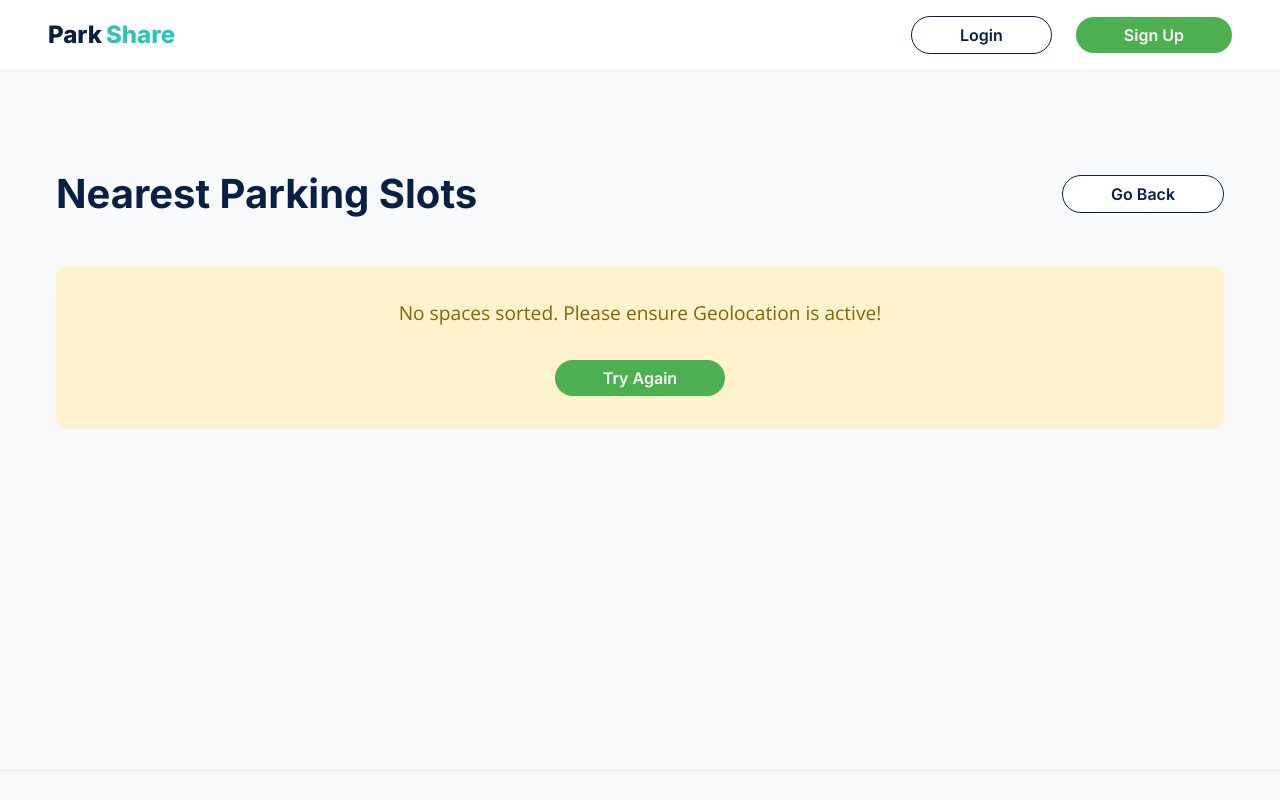
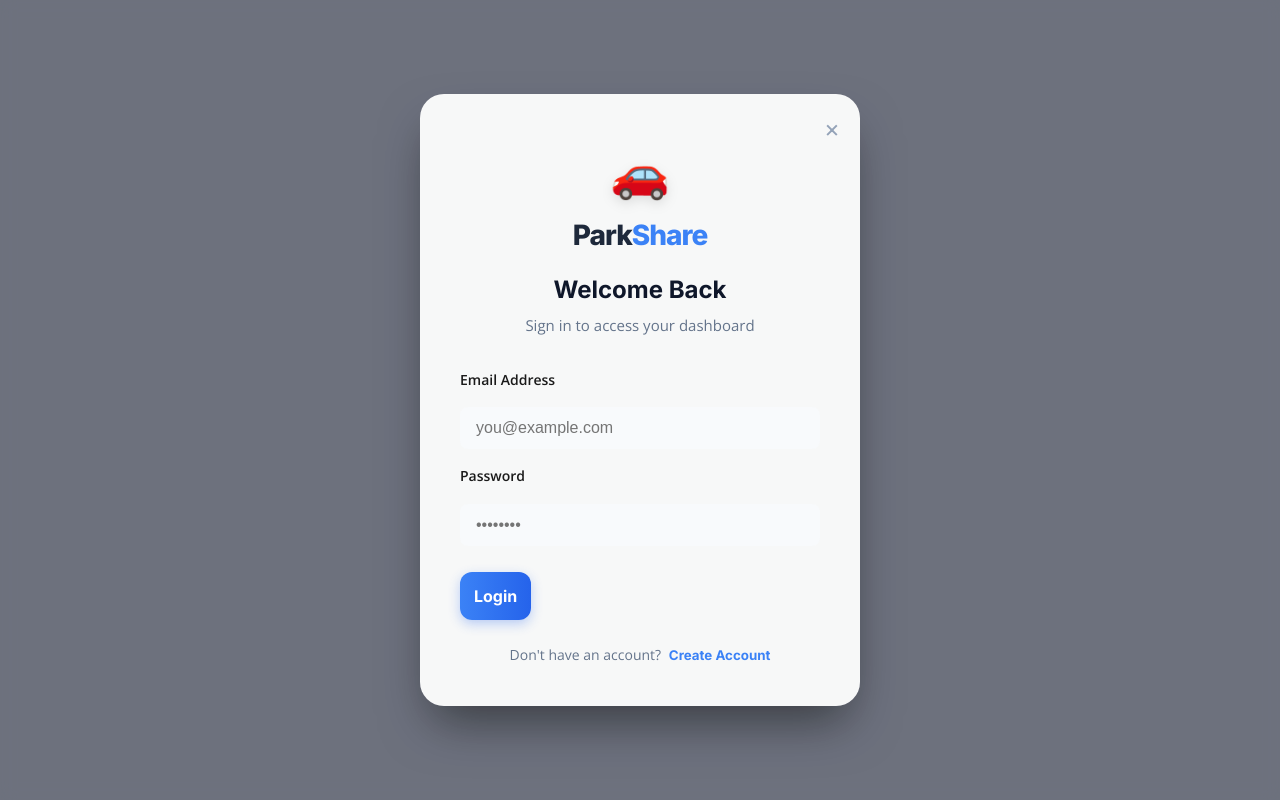
Before and after one commit to rosi462005-hue/parking-3, a React app in the folder frontend/: page /results in a window 1280 px wide. Shown: the top 800 px of the page. Built offline with nearby package versions, Linux system fonts and the light colour scheme; the HTML template or start-up script is replaced by a standard one.

Commit message:
feat: implement core frontend features including HowItWorks section, geolocation-based SearchPage, and mandatory authentication flow in App.jsx

```diff
--- a/frontend/src/App.jsx
+++ b/frontend/src/App.jsx
@@ -10,38 +10,72 @@ import ListPage from './pages/ListPage';
 import ResultsPage from './pages/ResultsPage';
 
 function App() {
-  const [isAuthOpen, setIsAuthOpen] = React.useState(false);
+  const [user, setUser] = React.useState(null);
+  const [isCheckingAuth, setIsCheckingAuth] = React.useState(true);
   const [authMode, setAuthMode] = React.useState('login');
-  const [user, setUser] = React.useState(null);
 
-  const handleOpenAuth = (mode) => {
-    setAuthMode(mode);
-    setIsAuthOpen(true);
+  React.useEffect(() => {
+    const checkAuth = async () => {
+      const token = localStorage.getItem('parkshare_token');
+      if (!token) {
+        setIsCheckingAuth(false);
+        return;
+      }
+      try {
+        const response = await fetch('http://127.0.0.1:8000/api/auth/me', {
+          headers: {
+            'Authorization': `Bearer ${token}`
+          }
+        });
+        if (response.ok) {
+          const userData = await response.json();
+          setUser(userData);
+        } else {
+          localStorage.removeItem('parkshare_token');
+        }
+      } catch (err) {
+        console.error('Auth verification failed', err);
+      } finally {
+        setIsCheckingAuth(false);
+      }
+    };
+    checkAuth();
+  }, []);
+
+  const handleLogout = () => {
+    localStorage.removeItem('parkshare_token');
+    setUser(null);
   };
 
-  const handleLogout = () => {
-    setUser(null);
-  };
+  if (isCheckingAuth) {
+    return <div className="loading-screen">Loading ParkShare...</div>;
+  }
 
   return (
     <Router>
       <div className="App">
+        {!user ? (
+          <div className="mandatory-auth">
+            <AuthModal
+              isOpen={true}
+              onClose={() => {}} // No closing for mandatory auth
+              mode={authMode}
+              setMode={setAuthMode}
+              onLogin={setUser}
+            />
+          </div>
+        ) : (
+          <>
             <header className="header">
               <Link to="/" className="logo" style={{ textDecoration: 'none' }}>
                 Park<span>Share</span>
               </Link>
               <nav className="nav-links">
-
-          {user ? (
+                {user && (
                   <div className="user-menu">
                     <span className="user-greeting">Hi, {user.name}</span>
                     <button className="btn btn-secondary" onClick={handleLogout}>Logout</button>
                   </div>
-          ) : (
-            <>
-              <button className="btn btn-secondary" onClick={() => handleOpenAuth('login')}>Login</button>
-              <button className="btn btn-primary" onClick={() => handleOpenAuth('signup')}>Sign Up</button>
-            </>
                 )}
               </nav>
               <button className="mobile-menu-btn">☰</button>
@@ -57,14 +91,8 @@ function App() {
             </main>
 
             <Footer />
-
-      <AuthModal
-        isOpen={isAuthOpen}
-        onClose={() => setIsAuthOpen(false)}
-        mode={authMode}
-        setMode={setAuthMode}
-        onLogin={setUser}
-      />
+          </>
+        )}
       </div>
     </Router>
   );
--- a/frontend/src/components/AuthModal.css
+++ b/frontend/src/components/AuthModal.css
@@ -2,112 +2,199 @@
   position: fixed;
   top: 0;
   left: 0;
-  right: 0;
-  bottom: 0;
-  background-color: rgba(10, 31, 68, 0.7); /* translucent primary color */
+  width: 100%;
+  height: 100%;
+  background: rgba(15, 23, 42, 0.6);
+  backdrop-filter: blur(8px);
   display: flex;
   justify-content: center;
   align-items: center;
-  z-index: 1000;
-  animation: fadeIn 0.3s ease;
+  z-index: 2000;
+  transition: all 0.3s ease;
 }
 
-.modal-content {
-  background: var(--white);
-  padding: var(--space-xl);
-  border-radius: var(--radius-lg);
-  width: 90%;
-  max-width: 450px;
+.modal-overlay.mandatory {
+  background: linear-gradient(135deg, #0f172a 0%, #1e1b4b 100%);
+  backdrop-filter: none;
+}
+
+.modal-content.auth-vivid {
+  background: rgba(255, 255, 255, 0.95);
+  padding: 40px;
+  border-radius: 24px;
+  width: 100%;
+  max-width: 440px;
+  box-shadow: 0 25px 50px -12px rgba(0, 0, 0, 0.5);
   position: relative;
-  box-shadow: var(--shadow-xl);
-  animation: slideUp 0.3s ease;
+  animation: slideFadeIn 0.5s cubic-bezier(0.16, 1, 0.3, 1);
+}
+
+@keyframes slideFadeIn {
+  from { opacity: 0; transform: translateY(20px); }
+  to { opacity: 1; transform: translateY(0); }
+}
+
+.auth-brand {
+  text-align: center;
+  margin-bottom: 24px;
+}
+
+.brand-icon {
+  font-size: 48px;
+  display: block;
+  margin-bottom: 8px;
+  filter: drop-shadow(0 4px 6px rgba(0,0,0,0.1));
+}
+
+.auth-brand h2 {
+  font-size: 28px;
+  font-weight: 800;
+  color: #1e293b;
+  letter-spacing: -1px;
+}
+
+.auth-brand span {
+  color: #3b82f6;
+}
+
+.modal-title {
+  font-size: 24px;
+  font-weight: 700;
+  color: #0f172a;
+  margin-bottom: 8px;
+  text-align: center;
+}
+
+.modal-subtitle {
+  color: #64748b;
+  text-align: center;
+  margin-bottom: 32px;
+  font-size: 15px;
 }
 
 .close-btn {
   position: absolute;
-  top: var(--space-md);
-  right: var(--space-md);
+  top: 20px;
+  right: 20px;
   background: none;
   border: none;
-  font-size: 2rem;
-  line-height: 1;
-  color: var(--text-light);
+  font-size: 24px;
+  color: #94a3b8;
   cursor: pointer;
+  transition: color 0.2s;
 }
 
 .close-btn:hover {
-  color: var(--primary);
+  color: #ef4444;
 }
 
-.modal-title {
-  font-size: 1.8rem;
-  margin-bottom: var(--space-lg);
-  text-align: center;
-}
-
-.auth-form {
-  display: flex;
-  flex-direction: column;
-  gap: var(--space-md);
+.form-group {
+  margin-bottom: 16px;
 }
 
 .form-group label {
   display: block;
+  font-size: 14px;
   font-weight: 600;
-  margin-bottom: var(--space-xs);
-  font-size: 0.9rem;
+  color: #475569;
+  margin-bottom: 8px;
 }
 
 .form-group input {
   width: 100%;
-  padding: var(--space-sm) var(--space-md);
-  border: 1px solid #e5e7eb;
-  border-radius: var(--radius-md);
-  font-family: var(--font-body);
-  font-size: 1rem;
+  padding: 12px 16px;
+  border: 2px solid #e2e8f0;
+  border-radius: 12px;
+  font-size: 16px;
+  transition: all 0.2s ease;
+  background: #f8fafc;
 }
 
 .form-group input:focus {
   outline: none;
-  border-color: var(--secondary);
-  box-shadow: 0 0 0 3px rgba(46, 196, 182, 0.2);
+  border-color: #3b82f6;
+  background: white;
+  box-shadow: 0 0 0 4px rgba(59, 130, 246, 0.1);
 }
 
-.w-100 {
-  width: 100%;
+.btn-glow {
+  background: linear-gradient(90deg, #3b82f6, #2563eb);
+  border: none;
+  color: white;
+  font-weight: 700;
+  padding: 14px;
+  border-radius: 12px;
+  margin-top: 10px;
+  cursor: pointer;
+  transition: all 0.3s ease;
+  box-shadow: 0 4px 12px rgba(37, 99, 235, 0.3);
 }
 
-.error-message {
-  background-color: #fee2e2;
+.btn-glow:hover:not(:disabled) {
+  transform: translateY(-2px);
+  box-shadow: 0 8px 20px rgba(37, 99, 235, 0.4);
+}
+
+.error-message.vivify-shake {
+  background: #fef2f2;
   color: #dc2626;
-  padding: var(--space-sm);
-  border-radius: var(--radius-md);
-  font-size: 0.9rem;
-  margin-bottom: var(--space-md);
-  text-align: center;
+  padding: 12px 16px;
+  border-radius: 12px;
+  font-size: 14px;
+  font-weight: 600;
+  margin-bottom: 24px;
+  border: 1px solid #fee2e2;
+  animation: shake 0.4s ease-in-out;
+}
+
+@keyframes shake {
+  0%, 100% { transform: translateX(0); }
+  25% { transform: translateX(-8px); }
+  75% { transform: translateX(8px); }
 }
 
 .modal-footer-text {
+  margin-top: 24px;
   text-align: center;
-  margin-top: var(--space-lg);
-  font-size: 0.9rem;
-  color: var(--text-light);
+  color: #64748b;
+  font-size: 14px;
 }
 
 .link-btn {
   background: none;
   border: none;
-  color: var(--secondary);
-  font-weight: 600;
+  color: #3b82f6;
+  font-weight: 700;
   cursor: pointer;
   padding: 0;
+  margin-left: 4px;
 }
 
 .link-btn:hover {
   text-decoration: underline;
 }
 
-@keyframes slideUp {
-  from { opacity: 0; transform: translateY(20px); }
-  to { opacity: 1; transform: translateY(0); }
+.loading-screen {
+  height: 100vh;
+  display: flex;
+  flex-direction: column;
+  justify-content: center;
+  align-items: center;
+  background: #0f172a;
+  color: white;
 }
+
+.loading-screen::after {
+  content: "";
+  width: 40px;
+  height: 40px;
+  border: 4px solid rgba(255, 255, 255, 0.1);
+  border-top-color: #3b82f6;
+  border-radius: 50%;
+  margin-top: 20px;
+  animation: spin 1s linear infinite;
+}
+
+@keyframes spin {
+  to { transform: rotate(360deg); }
+}
--- a/frontend/src/components/AuthModal.jsx
+++ b/frontend/src/components/AuthModal.jsx
@@ -4,19 +4,34 @@ import './AuthModal.css';
 const AuthModal = ({ isOpen, onClose, mode, setMode, onLogin }) => {
   const [email, setEmail] = useState('');
   const [password, setPassword] = useState('');
+  const [confirmPassword, setConfirmPassword] = useState('');
   const [name, setName] = useState('');
   const [error, setError] = useState('');
   const [isLoading, setIsLoading] = useState(false);
 
   if (!isOpen) return null;
 
+  const validate = () => {
+    if (mode === 'signup') {
+      if (!name.trim()) return 'Name is required';
+      if (password !== confirmPassword) return 'Passwords do not match';
+    }
+    if (password.length < 6) return 'Password must be at least 6 characters';
+    const emailRegex = /^[^\s@]+@[^\s@]+\.[^\s@]+$/;
+    if (!emailRegex.test(email)) return 'Please enter a valid email address';
+    return null;
+  };
+
   const handleSubmit = async (e) => {
-    e.preventDefault();
-    setError('');
-    setIsLoading(true);
+    const validationError = validate();
+    if (validationError) {
+      setError(validationError);
+      setIsLoading(false);
+      return;
+    }
 
     try {
-      const endpoint = mode === 'login' ? '/api/auth/login' : '/api/auth/register';
+      const endpoint = mode === 'login' ? '/api/auth/login/' : '/api/auth/register/';
       const body = mode === 'login' ? { email, password } : { name, email, password };
 
       const response = await fetch(`http://127.0.0.1:8000${endpoint}`, {
@@ -48,12 +63,19 @@ const AuthModal = ({ isOpen, onClose, mode, setMode, onLogin }) => {
   };
 
   return (
-    <div className="modal-overlay">
-      <div className="modal-content">
-        <button className="close-btn" onClick={onClose}>&times;</button>
-        <h2 className="modal-title">{mode === 'login' ? 'Welcome Back' : 'Create Account'}</h2>
+    <div className={`modal-overlay ${!onClose || onClose.toString().includes('() => {}') ? 'mandatory' : ''}`}>
+      <div className="modal-content auth-vivid">
+        {onClose && !onClose.toString().includes('() => {}') && (
+          <button className="close-btn" onClick={onClose}>&times;</button>
+        )}
+        <div className="auth-brand">
+          <span className="brand-icon">🚗</span>
+          <h2>Park<span>Share</span></h2>
+        </div>
+        <h2 className="modal-title">{mode === 'login' ? 'Welcome Back' : 'Join ParkShare'}</h2>
+        <p className="modal-subtitle">{mode === 'login' ? 'Sign in to access your dashboard' : 'Create an account to start parking better'}</p>
 
-        {error && <div className="error-message">{error}</div>}
+        {error && <div className="error-message vivify-shake">{error}</div>}
 
         <form onSubmit={handleSubmit} className="auth-form">
           {mode === 'signup' && (
@@ -88,7 +110,19 @@ const AuthModal = ({ isOpen, onClose, mode, setMode, onLogin }) => {
               placeholder="••••••••"
             />
           </div>
-          <button type="submit" className="btn btn-primary w-100" disabled={isLoading}>
+          {mode === 'signup' && (
+            <div className="form-group">
+              <label>Confirm Password</label>
+              <input
+                type="password"
+                value={confirmPassword}
+                onChange={(e) => setConfirmPassword(e.target.value)}
+                required
+                placeholder="••••••••"
+              />
+            </div>
+          )}
+          <button type="submit" className="btn btn-primary w-100 btn-glow" disabled={isLoading}>
             {isLoading ? 'Processing...' : mode === 'login' ? 'Login' : 'Sign Up'}
           </button>
         </form>
@@ -97,9 +131,12 @@ const AuthModal = ({ isOpen, onClose, mode, setMode, onLogin }) => {
           {mode === 'login' ? "Don't have an account? " : "Already have an account? "}
           <button
             className="link-btn"
-            onClick={() => setMode(mode === 'login' ? 'signup' : 'login')}
+            onClick={() => {
+              setMode(mode === 'login' ? 'signup' : 'login');
+              setError('');
+            }}
           >
-            {mode === 'login' ? 'Sign up' : 'Login'}
+            {mode === 'login' ? 'Create Account' : 'Login'}
           </button>
         </p>
       </div>
--- a/frontend/src/components/HowItWorks.jsx
+++ b/frontend/src/components/HowItWorks.jsx
@@ -40,7 +40,7 @@ const HowItWorks = () => {
               <div className="step-card">
                 <div className="step-icon">⚡</div>
                 <h3>3. Book Instantly</h3>
-                <p>Reserve and pay securely through the app. Just drive in and park.</p>
+                <p>Reserve and pay securely on arrival. Just drive in and park.</p>
               </div>
             </div>
           ) : (
--- a/frontend/src/pages/SearchPage.jsx
+++ b/frontend/src/pages/SearchPage.jsx
@@ -1,5 +1,5 @@
 import React, { useState, useEffect } from 'react';
-import { Link } from 'react-router-dom';
+import { useNavigate } from 'react-router-dom';
 import '../components/ParkingSearch.css';
 import ListingCard from '../components/ListingCard';
 import BookingModal from '../components/BookingModal';
@@ -11,6 +11,7 @@ const SearchPage = () => {
   const [userLocation, setUserLocation] = useState(null);
   const [searching, setSearching] = useState(false);
   const [selectedListing, setSelectedListing] = useState(null);
+  const navigate = useNavigate();
 
   const fetchAllListings = async () => {
     setLoading(true);
```
Lines whose indentation alone changed are shown as unchanged.
